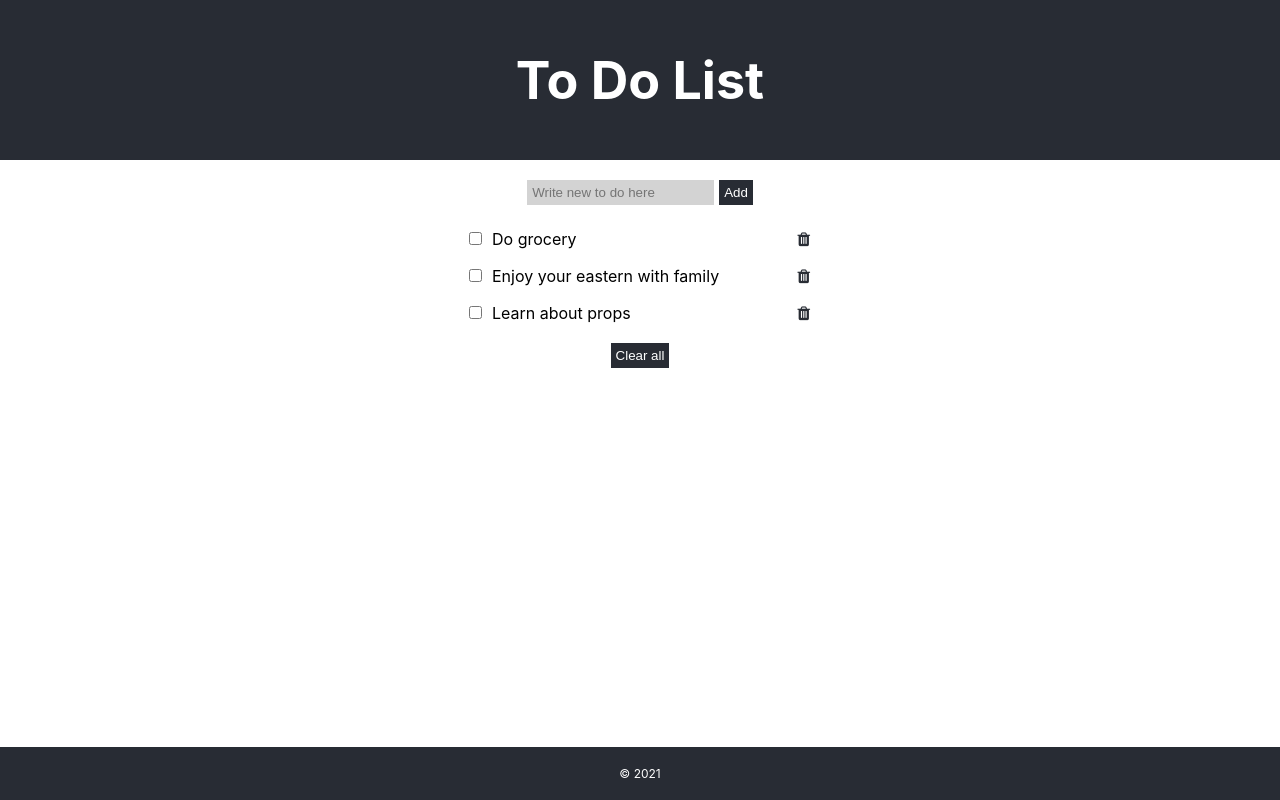
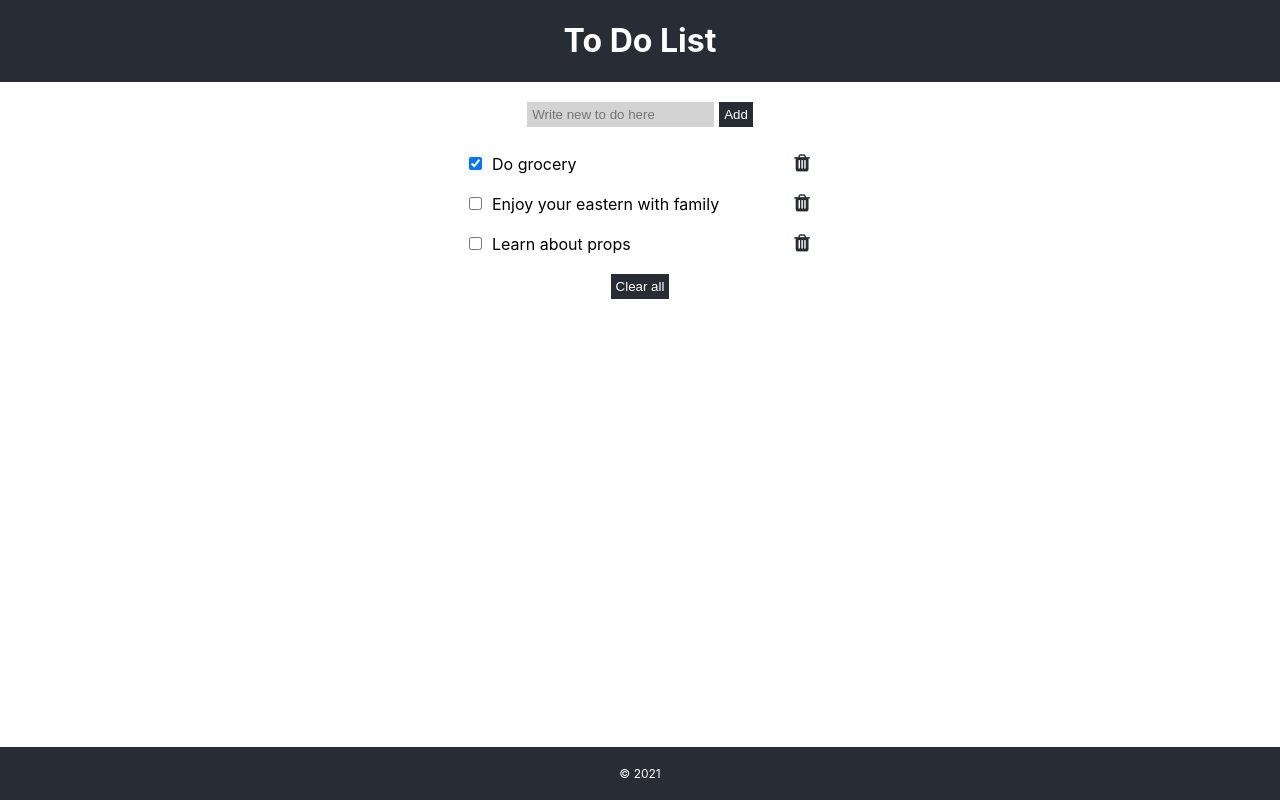
Before and after one commit to loremipsum-20/todo-app, a React (Create React App) app: page / in a window 1280 px wide. Built offline with nearby package versions, Linux system fonts and the light colour scheme.

Commit message:
end of day commit

```diff
--- a/src/App.css
+++ b/src/App.css
@@ -15,12 +15,10 @@
 
 .App-header {
   background-color: #282c34;
-  min-height:20vh;
   display: flex;
   flex-direction: column;
   align-items: center;
   justify-content: center;
-  font-size: calc(10px + 2vmin);
   color: white;
 }
 
--- a/src/components/Todo/Todo.css
+++ b/src/components/Todo/Todo.css
@@ -16,5 +16,5 @@ li {
 }
 
 .fa {
-  font-size: 16px;
+  font-size: 20px;
 }
--- a/src/components/Todo/Todo.js
+++ b/src/components/Todo/Todo.js
@@ -1,11 +1,11 @@
 import React from "react";
 import "./Todo.css";
 
-function Todo( { title }) {
+function Todo( { title, isDone }) {
   return (
     <li>
     <div>
-    <input type="checkbox" class="checkbox" />
+    <input type="checkbox" class="checkbox" defaultChecked={isDone} />
     {title}
     </div>
     <button class="delete"><i class="fa fa-trash"></i></button>
--- a/src/components/TodoList/TodoList.js
+++ b/src/components/TodoList/TodoList.js
@@ -7,7 +7,7 @@ function TodoList( {todos} ) {
     <div>
       <ul>
         {todos.map((todo, index) => (
-          <Todo key={index} title={todo.title} />
+          <Todo key={index} title={todo.title} isDone={todo.isDone} />
           ))}
       </ul>
       <button>Clear all</button>
```
